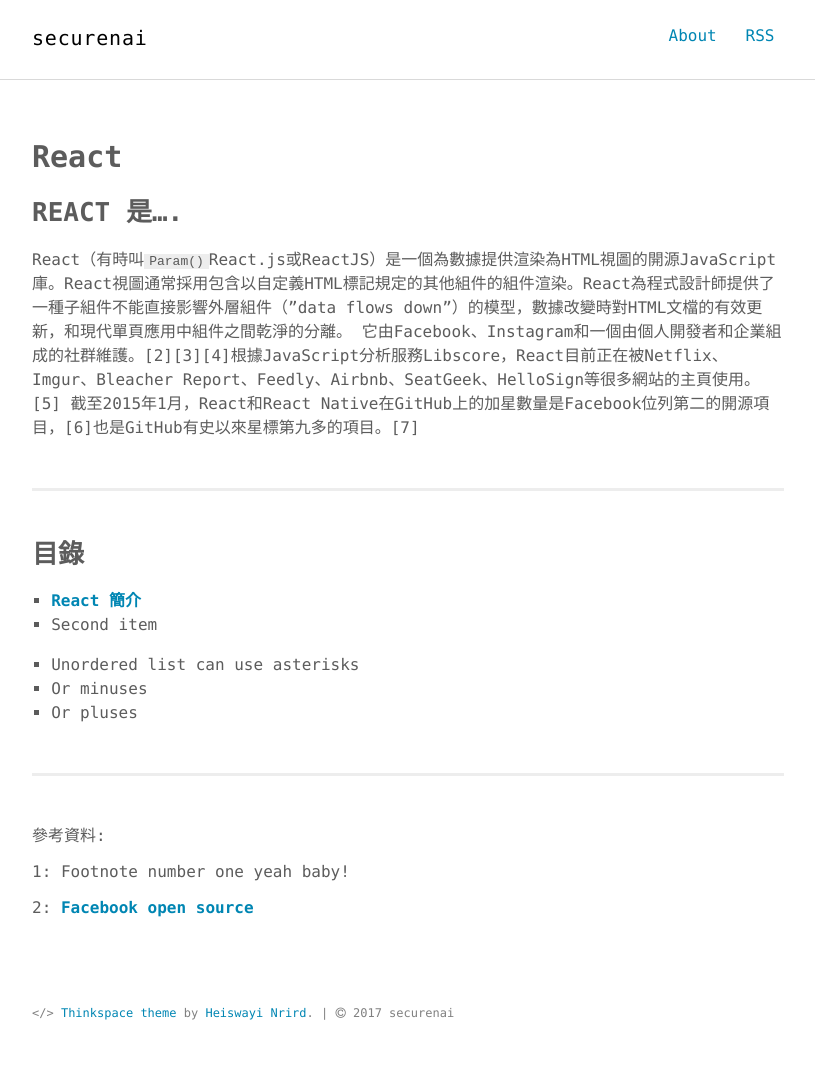
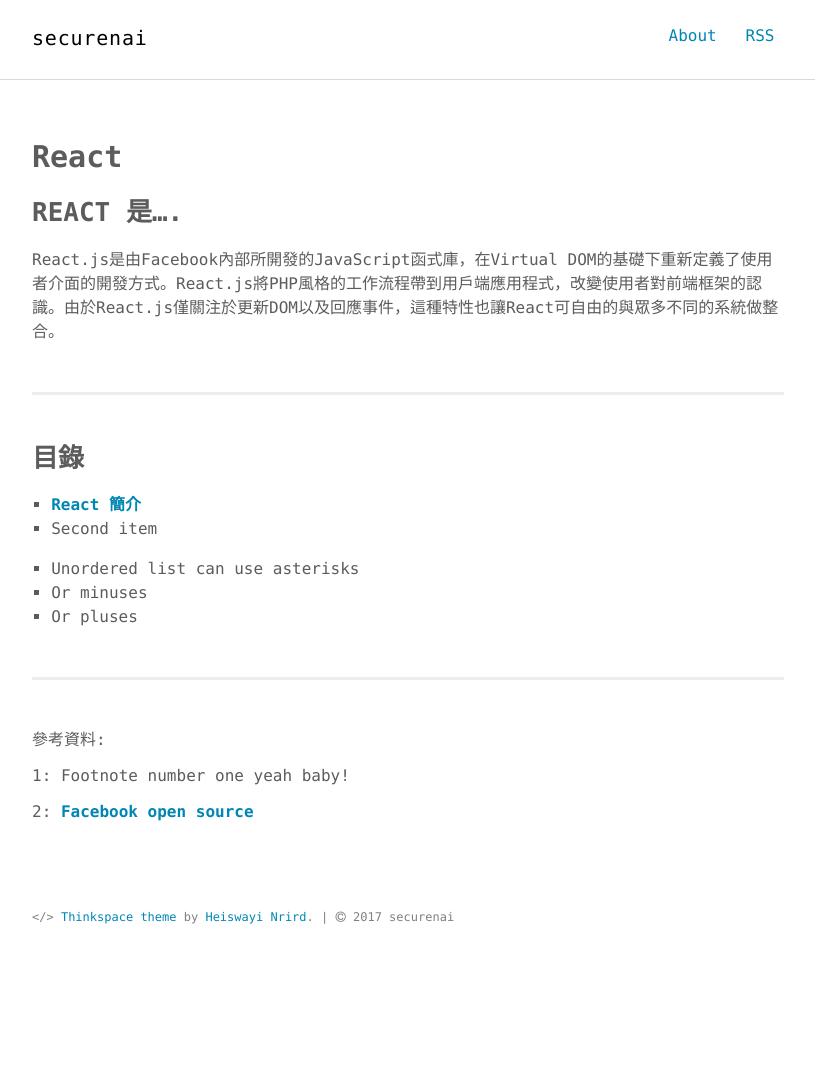
Before and after one commit to securenai/securenai.github.io, a Jekyll site: the page built from react/react.md, in a window 1280 px wide. Shown: the whole page, without its empty margins (232-1047 px from the left). Built offline with Jekyll 4.4.1, drawn with Linux system fonts in a browser that asks for light colours; after the commit the page ends 974 px from its top, so only the background shows below that.

Commit message:
Updated react.md

```diff
--- a/react/react.md
+++ b/react/react.md
@@ -10,9 +10,7 @@
 
 ## REACT 是....
 
-React（有時叫`Param()`React.js或ReactJS）是一個為數據提供渲染為HTML視圖的開源JavaScript 庫。React視圖通常採用包含以自定義HTML標記規定的其他組件的組件渲染。React為程式設計師提供了一種子組件不能直接影響外層組件（"data flows down"）的模型，數據改變時對HTML文檔的有效更新，和現代單頁應用中組件之間乾淨的分離。
-它由Facebook、Instagram和一個由個人開發者和企業組成的社群維護。[2][3][4]根據JavaScript分析服務Libscore，React目前正在被Netflix、Imgur、Bleacher Report、Feedly、Airbnb、SeatGeek、HelloSign等很多網站的主頁使用。[5]
-截至2015年1月，React和React Native在GitHub上的加星數量是Facebook位列第二的開源項目，[6]也是GitHub有史以來星標第九多的項目。[7]
+React.js是由Facebook內部所開發的JavaScript函式庫，在Virtual DOM的基礎下重新定義了使用者介面的開發方式。React.js將PHP風格的工作流程帶到用戶端應用程式，改變使用者對前端框架的認識。由於React.js僅關注於更新DOM以及回應事件，這種特性也讓React可自由的與眾多不同的系統做整合。
 
 <div class="divider"></div>
 
```
